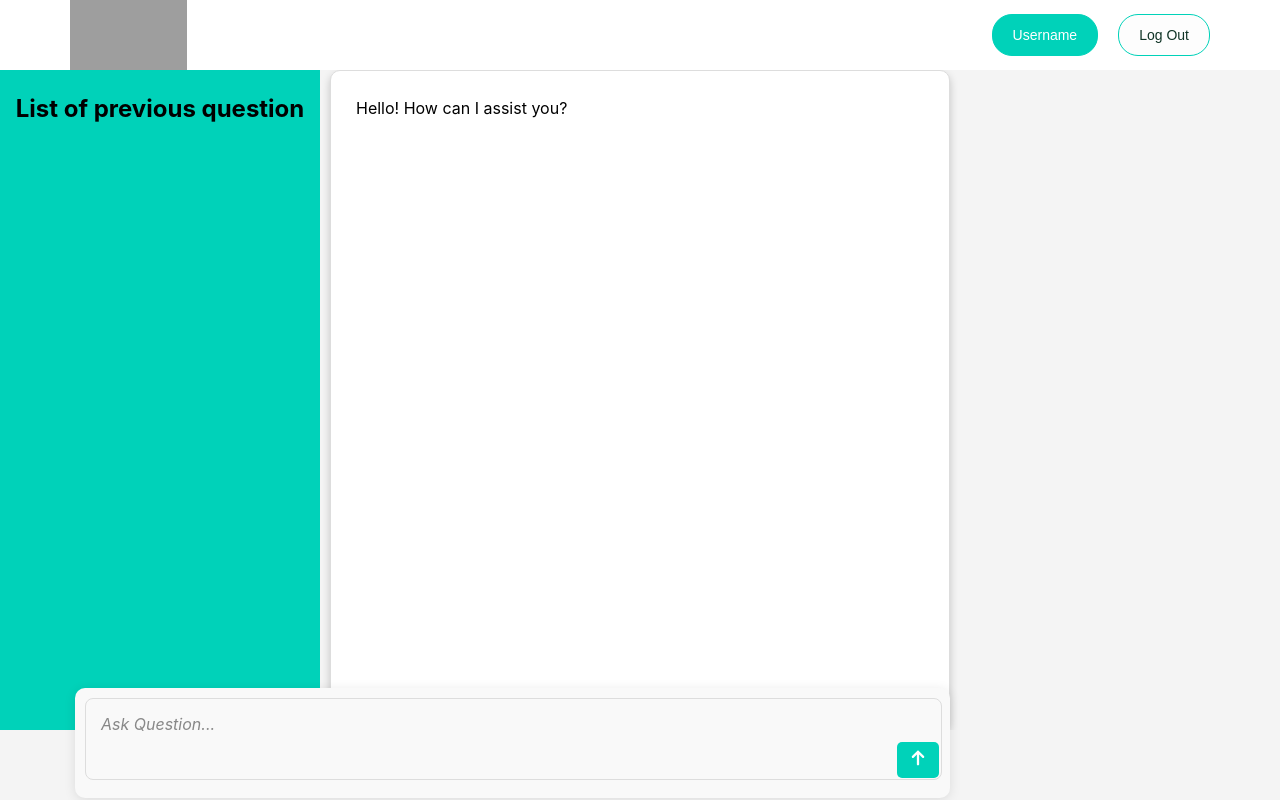
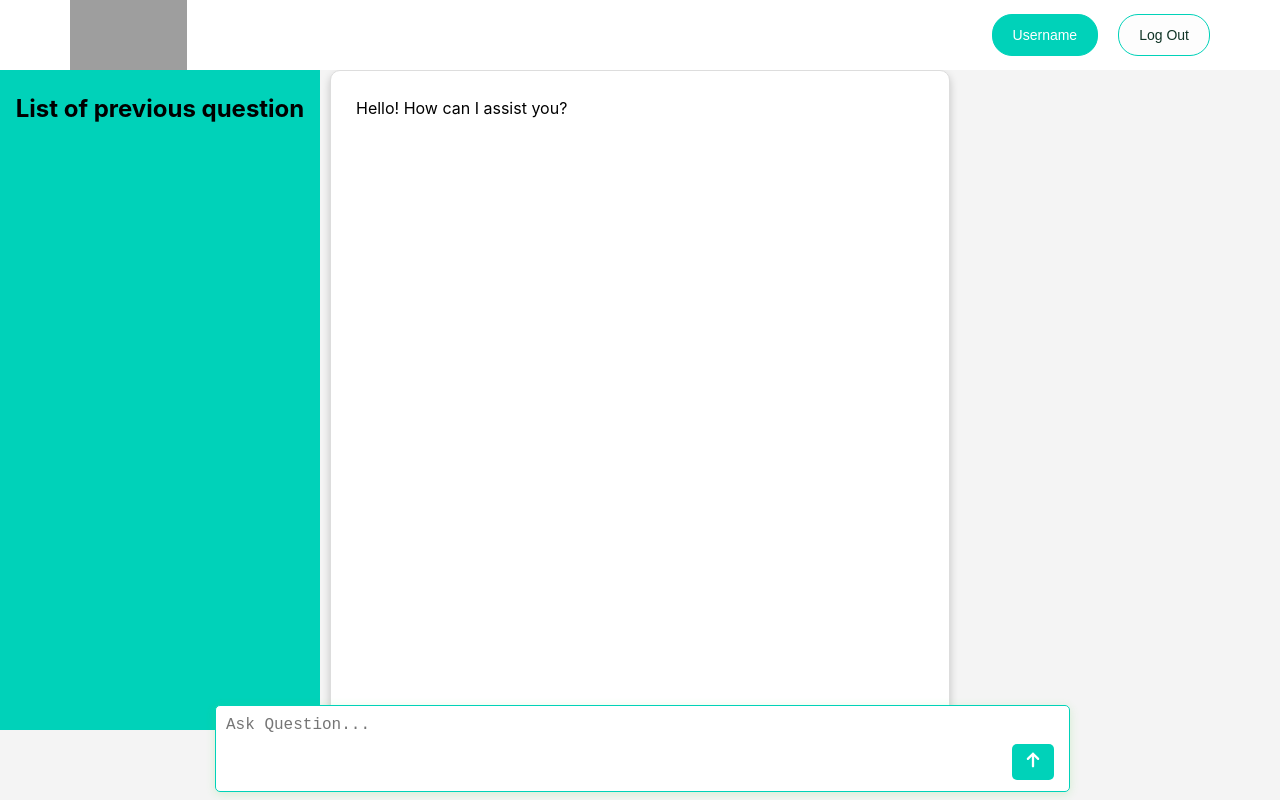
Before and after one commit to chidanandkandgule/Sample, an Angular app: page /chart in a window 1280 px wide. Built offline with nearby package versions, Linux system fonts and the light colour scheme; grey boxes are pictures that could not be loaded.

Commit message:
Added some  code

```diff
--- a/src/app/chat/chat.component.html
+++ b/src/app/chat/chat.component.html
@@ -8,16 +8,12 @@
     </div>
   </div>
   <div class="grid-item chat-box" #chatBox>
-
-    <div *ngIf="SampleAPIService.loading" class="spinner-container">
-      <i class="fas fa-spinner fa-spin"></i> Loading...
-    </div>
     <div *ngFor="let msg of messages" [ngClass]="{'user-message': msg.type === 'user', 'ai-message': msg.type === 'ai'}">
       <div [innerHTML]="msg.text"></div>
     </div>
 
-    <div class="chat-container">
-      <textarea class="chat-textarea" (keydown.enter)="onEnter()" [(ngModel)]="name" placeholder="Ask Question..."></textarea>
+    <div class="textarea-container">
+      <textarea (keydown.enter)="onEnter()" [(ngModel)]="name" placeholder="Ask Question..."></textarea>
       <button (click)="onclick()" class="send-button"><svg width="32" height="32" viewBox="0 0 32 32" fill="none" xmlns="http://www.w3.org/2000/svg" class="icon-2xl"><path fill-rule="evenodd" clip-rule="evenodd" d="M15.1918 8.90615C15.6381 8.45983 16.3618 8.45983 16.8081 8.90615L21.9509 14.049C22.3972 14.4953 22.3972 15.2189 21.9509 15.6652C21.5046 16.1116 20.781 16.1116 20.3347 15.6652L17.1428 12.4734V22.2857C17.1428 22.9169 16.6311 23.4286 15.9999 23.4286C15.3688 23.4286 14.8571 22.9169 14.8571 22.2857V12.4734L11.6652 15.6652C11.2189 16.1116 10.4953 16.1116 10.049 15.6652C9.60265 15.2189 9.60265 14.4953 10.049 14.049L15.1918 8.90615Z" fill="currentColor"></path></svg></button>
       </div>
   </div>
--- a/src/app/chat/chat.component.scss
+++ b/src/app/chat/chat.component.scss
@@ -5,6 +5,8 @@
   overflow-y: auto;
   height: 660px;
 }
+
+
 
 .grid-item {
   background-color: #ffff;
@@ -14,7 +16,7 @@
   box-shadow: 0 4px 8px rgba(0, 0, 0, 0.2); /* Border shadow effect */
   transition: box-shadow 0.3s ease; /* Smooth transition for shadow on hover */
    overflow-y: auto;
-   flex-direction: column-reverse;
+   flex-direction: column-reverse; max-width: 100%;
 }
 
 .grid-item:hover {
@@ -32,6 +34,49 @@
   bottom: -48px;
   right: 330px;
   width: 100%;
+}
+
+/* Tablets (601px - 1024px) */
+@media (min-width: 601px) {
+  .chat-container {
+    width: 33%;
+  }
+}
+
+/* Laptops (1025px - 1440px) */
+@media (min-width: 1025px) {
+  .chat-container {
+    width: 55%;
+  }
+}
+
+// /* Large Screens (1441px - 1920px) */
+// @media (min-width: 1441px) {
+//   .chat-container {
+//     width: 55%;
+//     bottom: 0px;
+//     right: 405px;
+//   }
+// }
+
+
+/* Ultra-wide Screens (1921px and above) */
+@media (min-width: 1921px) {
+  .chat-container {
+    width: 55%;
+    bottom: 0px;
+    right: 405px;
+
+  }
+}
+
+
+.grid-container {
+  display: grid;
+  grid-template-columns: minmax(320px, 1fr) 3fr minmax(320px, 1fr);
+  gap: 10px; /* Adds space between grid items */
+  overflow-y: auto;
+  height: 660px;
 }
 
 .chat-textarea {
@@ -142,3 +187,31 @@ li:hover{
 .fa-spinner {
   margin-right: 10px;
 }
+
+
+.textarea-container {
+  position: fixed;
+  bottom: 0px;
+  left: 50%;
+  transform: translateX(-50%);
+  width: 80%;
+  max-width: 850px;
+}
+
+textarea {
+  width: 98%;
+  height: 65px; /* Adjust height as needed */
+  padding: 10px;
+  font-size: 16px;
+  border: 1px solid #00d2b9;
+  border-radius: 5px;
+  box-shadow: 0px 2px 10px rgba(84, 222, 74, 0.2);
+  resize: none; /* Prevent resizing */
+  outline: none;
+  transition: border-color 0.3s ease-in-out;
+}
+
+textarea:focus {
+  border-color: #00d2b9 !important; /* Blue border on click */
+  box-shadow: 0px 2px 10px rgba(64, 188, 68, 0.5); /* Optional glow effect */
+}
--- a/src/app/chat/chat.component.ts
+++ b/src/app/chat/chat.component.ts
@@ -178,7 +178,7 @@ export class ChatComponent {
       setTimeout(() => {
          const chatElement = this.chatBox.nativeElement;
          this.chatBox.nativeElement.scrollTo({
-           top: this.scrollHeight - 80,
+           top: this.scrollHeight - 100,
            behavior: 'smooth'
          });
        }, );
```
